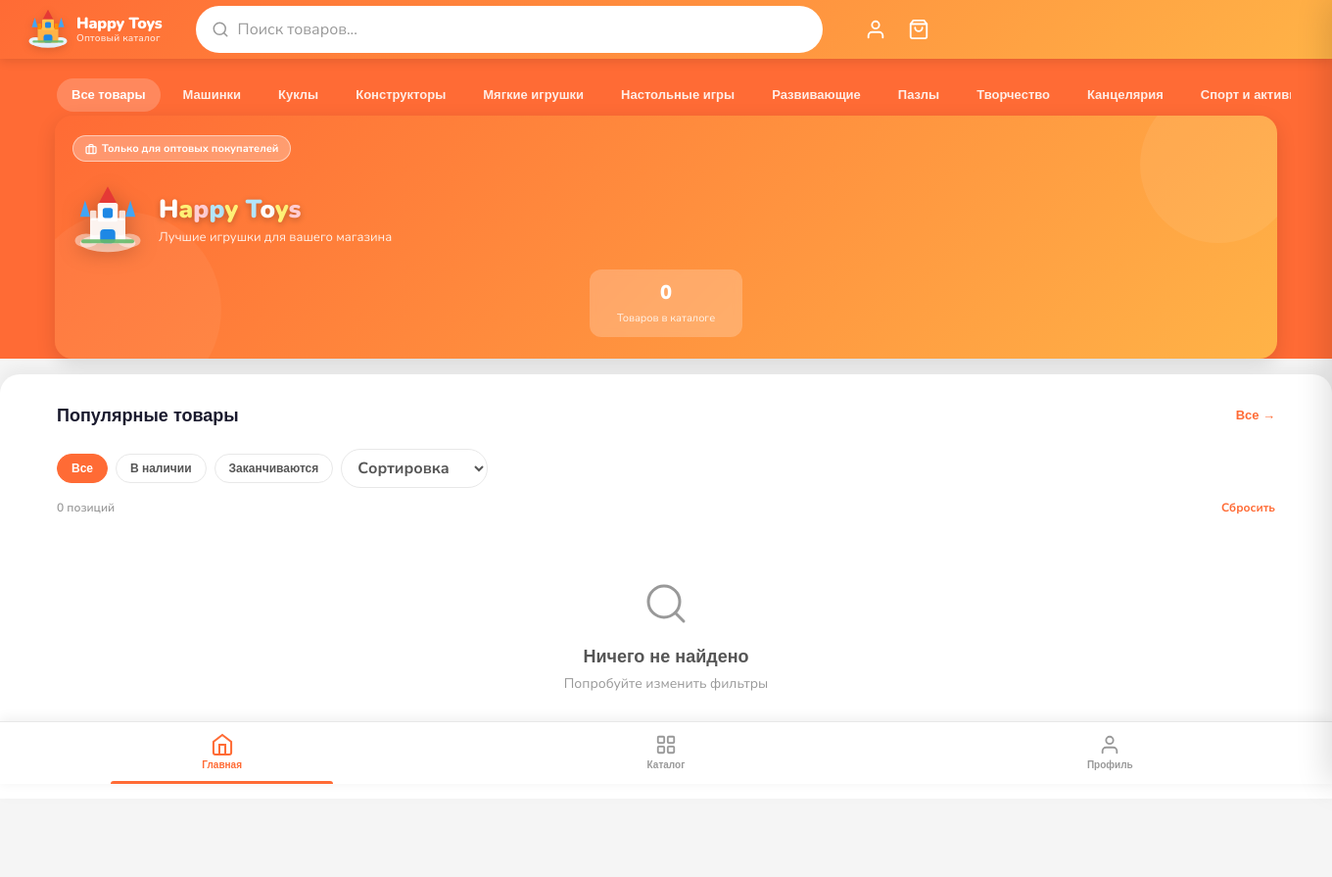
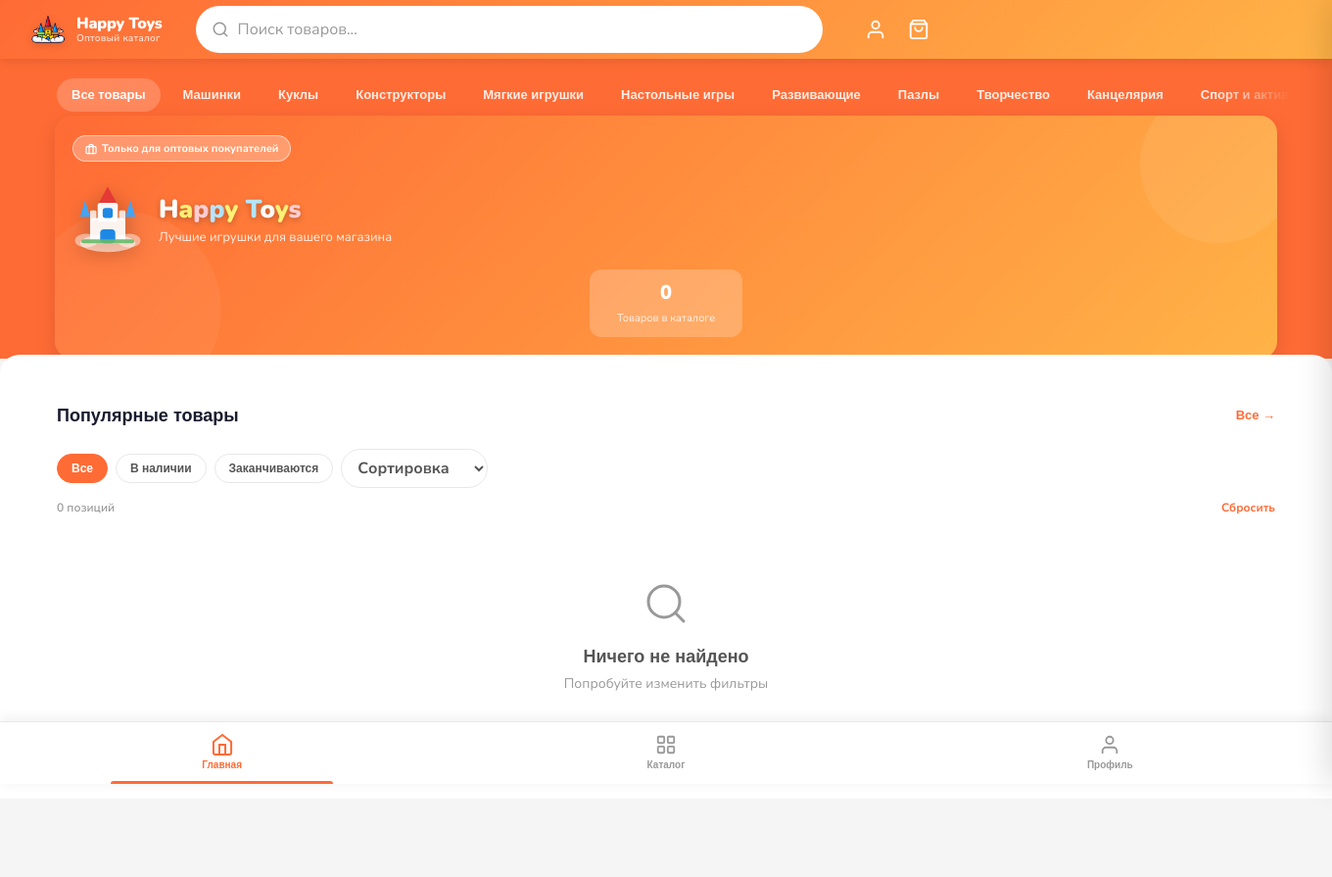
Before and after one commit to asalovadam-create/happy-site, a FastAPI app: page / in a window 1360 px wide. Shown: the whole page at 98% size. Run offline with FastAPI, Linux system fonts and the light colour scheme; data that the repository does not hold is empty; some libraries are stand-ins or nearby versions.

Commit message:
fix: seam/corner visual bug, category fade, 5MB compressed uploads, custom logo slot, admin page size 25, confetti on order

```diff
--- a/app.py
+++ b/app.py
@@ -683,8 +683,8 @@
 async def upload_image(file: UploadFile = File(...), _=Depends(require_admin)):
     """Fallback server-side upload (used only if direct upload fails)."""
     content = await file.read()
-    if len(content) > 2*1024*1024:
-        raise HTTPException(400, "File too large (max 2MB)")
+    if len(content) > 5*1024*1024:
+        raise HTTPException(400, "File too large (max 5MB)")
 
     if _cloudinary_ok:
         import cloudinary.uploader
--- a/static/app.js
+++ b/static/app.js
@@ -82,6 +82,37 @@
 }
 
 // ── API ───────────────────────────────────────────────────────────────────────
+// ── Client-side image compression ──────────────────────────────────────────
+// Runs before every upload: shrinks huge phone photos (often 3-8MB) down to
+// a small, still-sharp file before it ever leaves the browser. Cloudinary
+// stores and serves the result — nothing heavy ever touches our database.
+async function compressImageFile(file, maxDim = 1600, quality = 0.85) {
+  // Only compress what a <canvas> can safely re-draw; anything else (e.g. an
+  // animated GIF) is uploaded as-is so we don't break it.
+  if (!/^image\/(jpeg|jpg|png|webp)$/.test(file.type)) return file;
+  try {
+    const bitmap = await createImageBitmap(file);
+    let { width, height } = bitmap;
+    if (width > maxDim || height > maxDim) {
+      const scale = maxDim / Math.max(width, height);
+      width = Math.round(width * scale);
+      height = Math.round(height * scale);
+    }
+    const canvas = document.createElement('canvas');
+    canvas.width = width; canvas.height = height;
+    const ctx = canvas.getContext('2d');
+    ctx.drawImage(bitmap, 0, 0, width, height);
+    // PNGs are usually logos/screenshots that may have transparency — keep
+    // them PNG. Real photos (jpeg/webp) re-encode as jpeg for a much smaller file.
+    const outType = file.type === 'image/png' ? 'image/png' : 'image/jpeg';
+    const blob = await new Promise(res => canvas.toBlob(res, outType, quality));
+    if (!blob || blob.size >= file.size) return file; // compression didn't help — keep original
+    return new File([blob], file.name.replace(/\.\w+$/, outType === 'image/png' ? '.png' : '.jpg'), { type: outType });
+  } catch (e) {
+    return file; // any failure (unsupported browser, corrupt file) — fall back to the original
+  }
+}
+
 const API = {
   base: '',
 
@@ -143,9 +174,10 @@
   adminCarts()    { return this.get('/api/admin/carts'); },
   adminCustomers(){ return this.get('/api/admin/customers'); },
 
-  async uploadImage(file) {
+  async uploadImage(rawFile) {
     // Check size before upload — fail fast, don't waste time uploading
-    if (file.size > 2 * 1024 * 1024) throw new Error('Файл слишком большой (макс. 2MB)');
+    if (rawFile.size > 5 * 1024 * 1024) throw new Error('Файл слишком большой (макс. 5MB)');
+    const file = await compressImageFile(rawFile);
     // Direct upload to Cloudinary — bypasses our server entirely
     // This means: no server load, no file size limits from us, faster upload
     try {
@@ -1512,6 +1544,34 @@
   window.location.href = url;
 }
 
+// ── Confetti celebration ────────────────────────────────────────────────────
+// A little "wow" moment when an order successfully goes out — pure CSS/JS,
+// no libraries, cleans up after itself.
+function fireConfetti() {
+  const colors = ['#FF6B35', '#FFB347', '#2ECC71', '#1e88e5', '#e53935', '#FFC34D'];
+  const wrap = document.createElement('div');
+  wrap.className = 'confetti-wrap';
+  const n = 90;
+  for (let i = 0; i < n; i++) {
+    const p = document.createElement('span');
+    p.className = 'confetti-piece';
+    const x = Math.random() * 100;
+    const drift = (Math.random() - 0.5) * 160;
+    const rot = Math.random() * 720 - 360;
+    const delay = Math.random() * 0.25;
+    const dur = 2.2 + Math.random() * 1.3;
+    const size = 6 + Math.random() * 7;
+    const color = colors[i % colors.length];
+    const shape = Math.random() > 0.5 ? '50%' : '3px';
+    p.style.cssText = `left:${x}vw;--drift:${drift}px;--rot:${rot}deg;
+      animation-delay:${delay}s;animation-duration:${dur}s;
+      width:${size}px;height:${size*0.6}px;background:${color};border-radius:${shape}`;
+    wrap.appendChild(p);
+  }
+  document.body.appendChild(wrap);
+  setTimeout(() => wrap.remove(), 3800);
+}
+
 // ── Share modal ───────────────────────────────────────────────────────────────
 async function openShareModal() {
   const items = Object.values(State.cart);
@@ -1537,6 +1597,7 @@
     };
     const data = await API.shareCart(payload);
     $('shareUrlSpan').textContent = `${location.origin}/api/cart/${data.code}`;
+    fireConfetti();
   } catch(e) {
     $('shareUrlSpan').textContent = 'Ошибка генерации';
   }
@@ -1813,7 +1874,7 @@
 async function renderEditProducts() {
   State.adminEditPage = 1;
   let data = {items:[], total:0, page:1, pages:1};
-  try { data = await API.adminProducts({per_page:20, page:1}); } catch(e){}
+  try { data = await API.adminProducts({per_page:25, page:1}); } catch(e){}
 
   const rows = data.items.map(p => editProdRow(p)).join('');
   const showMore = data.pages > 1
@@ -1861,7 +1922,7 @@
   if (btn) { btn.disabled = true; btn.textContent = 'Загрузка...'; }
   State.adminEditPage = (State.adminEditPage || 1) + 1;
   try {
-    const data = await API.adminProducts({per_page:20, page: State.adminEditPage});
+    const data = await API.adminProducts({per_page:25, page: State.adminEditPage});
     const list = $('editProdList');
     if (list) list.insertAdjacentHTML('beforeend', data.items.map(p => editProdRow(p)).join(''));
     const shownNow = (State.adminEditPage) * 20;
@@ -1881,7 +1942,7 @@
   clearTimeout(window._apTimer);
   window._apTimer = setTimeout(async () => {
     try {
-      const data = await API.adminProducts({search:q, per_page:20});
+      const data = await API.adminProducts({search:q, per_page:25});
       const list = $('editProdList');
       if (!list) return;
       list.innerHTML = data.items.map(p => editProdRow(p)).join('') || '<p style="color:#bbb">Ничего не найдено</p>';
@@ -2061,7 +2122,7 @@
 async function epHandleFile(i, input) {
   const file = input.files[0];
   if (!file) return;
-  if (file.size > 2*1024*1024) { toast('Файл слишком большой (макс. 2MB)', 'err'); return; }
+  if (file.size > 5*1024*1024) { toast('Файл слишком большой (макс. 5MB)', 'err'); return; }
 
   const slot = document.getElementById(`ep-slot-${i}`);
   slot.innerHTML = `<div class="skeleton" style="width:100%;height:100%;border-radius:10px"></div>`;
@@ -2196,7 +2257,7 @@
     // No local-file fallback: a photo that fails to reach Cloudinary must
     // NOT be saved as text — that's what filled the database before.
     area.classList.remove('has-img');
-    area.innerHTML = `<div class="upload-error">Не удалось загрузить фото. Попробуйте ещё раз (файл до 2MB)</div>`;
+    area.innerHTML = `<div class="upload-error">Не удалось загрузить фото. Попробуйте ещё раз (файл до 5MB)</div>`;
     toast('Ошибка загрузки фото: ' + (e?.message || e), 'err');
   }
 }
@@ -2316,7 +2377,7 @@
       ? `<svg viewBox="0 0 24 24" fill="none" stroke="currentColor" stroke-width="1.5" stroke-linecap="round"><rect x="3" y="3" width="18" height="18" rx="3"/><circle cx="8.5" cy="8.5" r="1.5"/><polyline points="21 15 16 10 5 21"/></svg><span>Главное фото</span>`
       : `<svg viewBox="0 0 24 24" fill="none" stroke="currentColor" stroke-width="1.5" stroke-linecap="round"><line x1="12" y1="5" x2="12" y2="19"/><line x1="5" y1="12" x2="19" y2="12"/></svg><span>Фото ${slotIdx+1}</span>`}
       <input type="file" id="imgFileSlot${slotIdx}" accept="image/*" style="display:none" onchange="handleImgSlot(${slotIdx},this)">`;
-    toast('Не удалось загрузить фото. Попробуйте ещё раз (файл до 2MB)', 'err');
+    toast('Не удалось загрузить фото. Попробуйте ещё раз (файл до 5MB)', 'err');
     return;
   }
   window._uploadedImgs = window._uploadedImgs.filter(x=>x.slot!==slotIdx);
--- a/static/style.css
+++ b/static/style.css
@@ -73,6 +73,7 @@
   width: 42px;
   height: 42px;
   flex-shrink: 0;
+  object-fit: contain;
   transition: transform .2s;
   filter: drop-shadow(0 2px 4px rgba(0,0,0,0.15));
 }
@@ -355,7 +356,10 @@
 }
 
 /* White rounded-top panel the product grid sits in — the "page on top of
-   the colored header" look. */
+   the colored header" look. Pulled up to overlap the colored zone by
+   exactly its own corner radius: without this, the rounded corners cut
+   into the grey page background behind everything (not the orange),
+   leaving two ugly grey triangles at the seam. */
 .page-panel {
   background: var(--card);
   width: 100vw;
@@ -363,8 +367,9 @@
   left: 50%;
   transform: translateX(-50%);
   border-radius: 20px 20px 0 0;
-  box-shadow: 0 -6px 16px rgba(0,0,0,0.05);
-  z-index: 1;
+  margin-top: -20px;
+  padding-top: 20px;
+  z-index: 2;
 }
 .page-panel-inner {
   max-width: 1340px;
@@ -373,7 +378,12 @@
 }
 
 /* Category row on the colored zone: flat text items, no chip background,
-   no per-category counts (cleaner, matches a typical marketplace nav). */
+   no per-category counts (cleaner, matches a typical marketplace nav).
+   Right edge fades out instead of clipping mid-word when the row scrolls. */
+.colored-zone .cat-scroll {
+  -webkit-mask-image: linear-gradient(to right, black 94%, transparent 100%);
+  mask-image: linear-gradient(to right, black 94%, transparent 100%);
+}
 .colored-zone .cat-pill {
   background: transparent;
   border: 1.5px solid transparent;
@@ -3387,3 +3397,25 @@
 }
 
 .cart-drawer, .overlay, .product-card { will-change: transform; }
+
+/* ── Confetti celebration (fired on successful checkout) ────────────────── */
+.confetti-wrap {
+  position: fixed;
+  inset: 0;
+  pointer-events: none;
+  z-index: 99999;
+  overflow: hidden;
+}
+.confetti-piece {
+  position: absolute;
+  top: -20px;
+  opacity: 0.95;
+  animation-name: confettiFall;
+  animation-timing-function: cubic-bezier(.36,.11,.89,.32);
+  animation-fill-mode: forwards;
+}
+@keyframes confettiFall {
+  0%   { transform: translate(0, 0) rotate(0deg); opacity: 1; }
+  85%  { opacity: 1; }
+  100% { transform: translate(var(--drift), 105vh) rotate(var(--rot)); opacity: 0; }
+}
--- a/templates/index.html
+++ b/templates/index.html
@@ -202,23 +202,7 @@
   <!-- Header -->
   <header class="topbar">
     <div class="topbar-brand" onclick="navigate('home')" role="button" tabindex="0" title="Happy Toys — Главная">
-      <svg class="brand-logo" viewBox="0 0 56 56" fill="none" xmlns="http://www.w3.org/2000/svg">
-        <ellipse cx="28" cy="46" rx="22" ry="7" fill="#e0ecf8"/>
-        <ellipse cx="11" cy="44" rx="9" ry="5.5" fill="#e8f3fb"/>
-        <ellipse cx="45" cy="44" rx="9" ry="5.5" fill="#e8f3fb"/>
-        <rect x="14" y="26" width="28" height="20" rx="2" fill="#FFB347"/>
-        <rect x="22" y="35" width="12" height="11" rx="3" fill="#1e88e5"/>
-        <rect x="14" y="20" width="5" height="8" rx="1" fill="#FF8C00"/>
-        <rect x="21" y="20" width="4" height="8" rx="1" fill="#FF8C00"/>
-        <rect x="31" y="20" width="4" height="8" rx="1" fill="#FF8C00"/>
-        <rect x="37" y="20" width="5" height="8" rx="1" fill="#FF8C00"/>
-        <rect x="20" y="14" width="16" height="15" rx="2" fill="#FFC34D"/>
-        <polygon points="28,1 35,14 21,14" fill="#e53935"/>
-        <polygon points="10,12 14,25 6,25" fill="#42A5F5"/>
-        <polygon points="46,12 50,25 42,25" fill="#42A5F5"/>
-        <rect x="24" y="18" width="8" height="8" rx="2" fill="#1e88e5"/>
-        <rect x="7" y="43" width="42" height="3" rx="1.5" fill="#66BB6A" opacity="0.9"/>
-      </svg>
+      <img class="brand-logo" src="/static/logo.png?v=2" alt="Happy Toys" onerror="this.style.display='none'">
       <div class="brand-text">
         <span class="brand-name-colored"><span class="bc-1">H</span><span class="bc-2">a</span><span class="bc-3">p</span><span class="bc-4">p</span><span class="bc-5">y</span> <span class="bc-6">T</span><span class="bc-7">o</span><span class="bc-8">y</span><span class="bc-9">s</span></span>
         <span class="brand-sub">Оптовый каталог</span>
```
Also changed, not shown: 4k happy toys.png (added).
